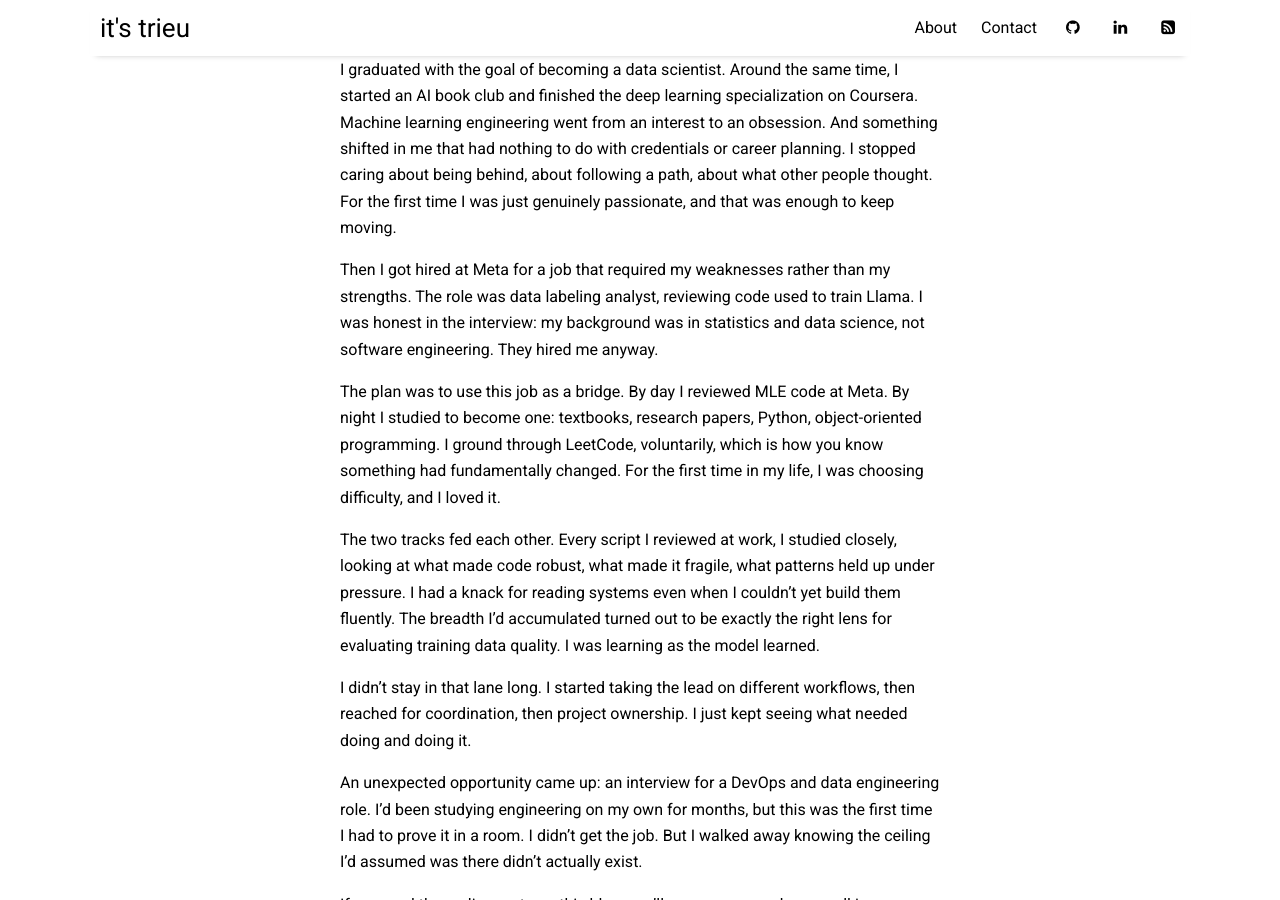
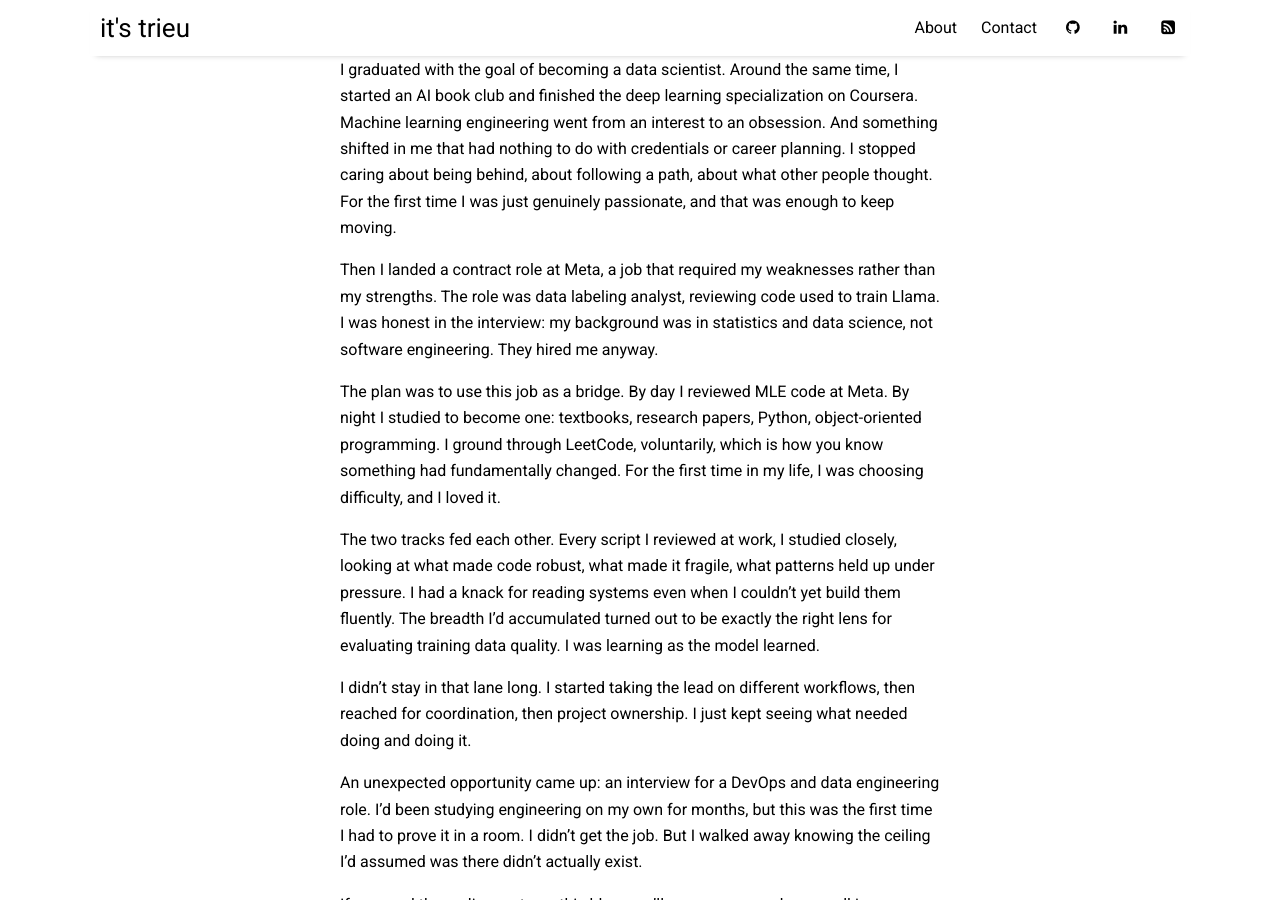
Before and after one commit to itstrieu/itstrieu.github.io, a Jekyll site: the page built from _posts/2026-05-07-the-generalists-moment.md, in a window 1280 px wide and 900 px high, scrolled down 1532 px. Built offline with Jekyll 4.4.1, drawn with Linux system fonts in a browser that asks for light colours; nearby versions of some CDN libraries.

Commit message:
Clarify contract role, not hired by Meta
Co-Authored-By: Claude Opus 4.6 <noreply@anthropic.com>

```diff
--- a/_posts/2026-05-07-the-generalists-moment.md
+++ b/_posts/2026-05-07-the-generalists-moment.md
@@ -31,7 +31,7 @@ That was the first time I proved to myself I could go deep. Not because it came
 
 I graduated with the goal of becoming a data scientist. Around the same time, I started an AI book club and finished the deep learning specialization on Coursera. Machine learning engineering went from an interest to an obsession. And something shifted in me that had nothing to do with credentials or career planning. I stopped caring about being behind, about following a path, about what other people thought. For the first time I was just genuinely passionate, and that was enough to keep moving.
 
-Then I got hired at Meta for a job that required my weaknesses rather than my strengths. The role was data labeling analyst, reviewing code used to train Llama. I was honest in the interview: my background was in statistics and data science, not software engineering. They hired me anyway.
+Then I landed a contract role at Meta, a job that required my weaknesses rather than my strengths. The role was data labeling analyst, reviewing code used to train Llama. I was honest in the interview: my background was in statistics and data science, not software engineering. They hired me anyway.
 
 The plan was to use this job as a bridge. By day I reviewed MLE code at Meta. By night I studied to become one: textbooks, research papers, Python, object-oriented programming. I ground through LeetCode, voluntarily, which is how you know something had fundamentally changed. For the first time in my life, I was choosing difficulty, and I loved it.
 
```
